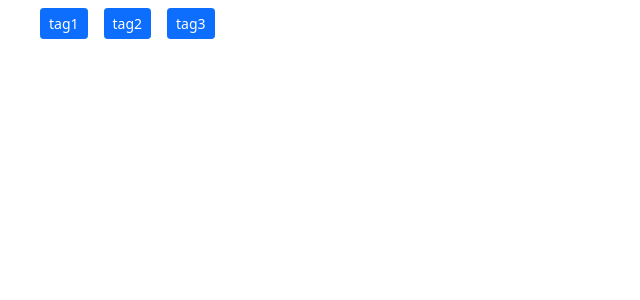
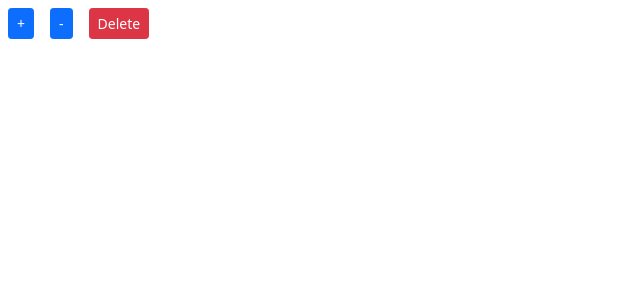
Before and after one commit to NechipurenkoDmitriy/my-app, a React (Create React App) app: page / in a window 1280 px wide. Shown: the top 300 px of the page, without its empty margins (0-640 px from the left). Built offline with nearby package versions, Linux system fonts and the light colour scheme.

Commit message:
First Commit Lesson2

```diff
--- a/src/components/counter.jsx
+++ b/src/components/counter.jsx
@@ -1,61 +1,46 @@
 import React, { useState } from 'react';
 
-const Counter = () => {
-  const [count, setCount] = useState(0);
-  const [tags, setTags] = useState(['tag1', 'tag2', 'tag3']);
+const Counter = (props) => {
+  const [value, setValue] = useState(props.value);
 
-  const formatCount = () => {
-    return count === 0 ? 'empty' : count;
+  const formatValue = () => {
+    return value === 0 ? 'empty' : value;
   };
 
   const getBadgeClasses = () => {
     let classes = 'badge m-2 ';
-    classes += count === 0 ? 'bg-warning' : 'bg-primary';
+    classes += value === 0 ? 'bg-warning' : 'bg-primary';
     return classes;
   };
 
   const handleIncrement = () => {
-    //setCount(count + 1);
-    setCount((prevState) => prevState + 1);
-    //setCount((prevState) => prevState + 1);
+    //setValue(count + 1);
+    setValue((prevState) => prevState + 1);
+    //setValue((prevState) => prevState + 1);
     //console.log(count);
   };
 
   const handleDecrement = () => {
-    setCount((prevState) => prevState - 1);
+    setValue((prevState) => prevState - 1);
   };
 
-  const handleTagChange = (id) => {
-    setTags((prevState) => prevState.filter((tag) => tag !== id));
-  };
-
-  const renderTags = () => {
-    if (tags.length === 0) return 'No tags';
-    return tags.map((tag) => (
-      <li
-        key={tag}
-        className="btn btn-primary btn-sm m-2 "
-        onClick={() => handleTagChange(tag)}
-      >
-        {tag}
-      </li>
-    ));
-  };
-
-  if (tags.length !== 0) {
-    return <ul>{renderTags()}</ul>;
-  }
-
   return (
-    <>
-      <span className={getBadgeClasses()}>{formatCount()}</span>
+    <div>
+      <span>{props.name}</span>
+      <span className={getBadgeClasses()}>{formatValue()}</span>
       <button className="btn btn-primary btn-sm m-2" onClick={handleIncrement}>
         +
       </button>
       <button className="btn btn-primary btn-sm m-2" onClick={handleDecrement}>
         -
       </button>
-    </>
+      <button
+        className="btn btn-danger btn-sm m-2"
+        onClick={() => props.onDelete(props.id)}
+      >
+        Delete
+      </button>
+    </div>
   );
 };
 
```
